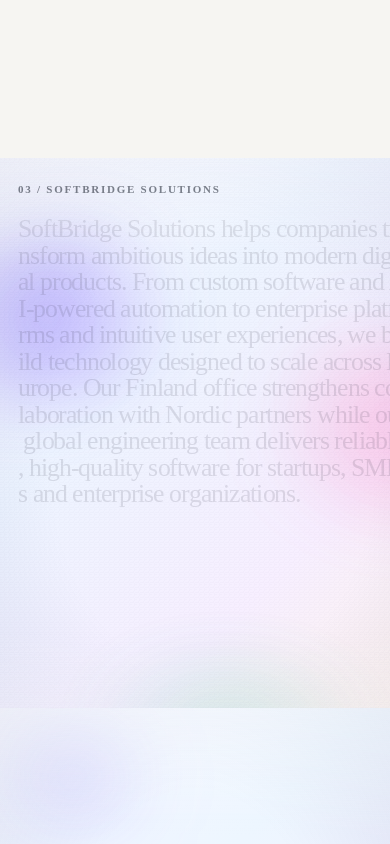
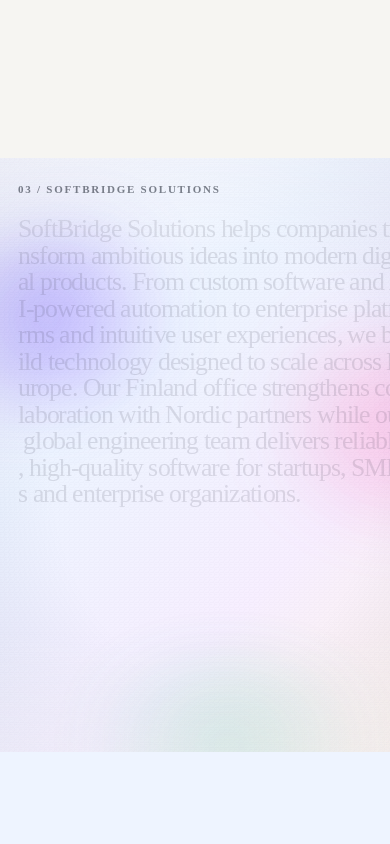
Before and after one commit to Dpehect/Trionn, a Next.js app: page / in a window 390 px wide. Shown: the part 8211-9055 px from the top of the page. Built offline with nearby package versions, Linux system fonts and the light colour scheme.

Commit message:
home l3 scroll slow to l4

```diff
--- a/components/brand-statement-home.module.css
+++ b/components/brand-statement-home.module.css
@@ -1,17 +1,22 @@
 .section {
   position: relative !important;
   width: 100% !important;
-  height: 550px !important;
-  min-height: 550px !important;
-  max-height: 550px !important;
+
+  /*
+    Scroll runway: the visible panel stays 550px,
+    but the outer section remains active until every letter finishes.
+  */
+  height: 2350px !important;
+  min-height: 2350px !important;
+  max-height: none !important;
   margin-top: 0 !important;
-  overflow: hidden !important;
-  contain: layout paint style;
+  overflow: visible !important;
+  contain: layout style;
 }
 
 .sticky {
-  position: relative !important;
-  top: auto !important;
+  position: sticky !important;
+  top: 0 !important;
   width: 100% !important;
   height: 550px !important;
   min-height: 550px !important;
@@ -73,14 +78,15 @@
 }
 
 @media (max-width: 900px) {
-  .section,
+  .section {
+    height: 2100px !important;
+    min-height: 2100px !important;
+  }
+
   .sticky {
     height: 550px !important;
     min-height: 550px !important;
     max-height: 550px !important;
-  }
-
-  .sticky {
     padding: 26px 18px 22px !important;
   }
 
@@ -111,6 +117,11 @@
 }
 
 @media (max-width: 600px) {
+  .section {
+    height: 2250px !important;
+    min-height: 2250px !important;
+  }
+
   .sticky {
     padding-top: 22px !important;
   }
--- a/components/brand-statement-section.tsx
+++ b/components/brand-statement-section.tsx
@@ -83,7 +83,7 @@ export function BrandStatementSection() {
           return "#1d2330";
         },
         stagger: {
-          each: 0.012,
+          each: 0.014,
           from: "start",
         },
         ease: "none",
@@ -92,9 +92,9 @@ export function BrandStatementSection() {
       // Smooth letter-by-letter scroll reveal as user scrolls past section
       ScrollTrigger.create({
         trigger: section,
-        start: "top 82%",
-        end: "+=1700",
-        scrub: 1.1,
+        start: "top top",
+        end: "bottom bottom",
+        scrub: 1.25,
         animation: revealTimeline,
         invalidateOnRefresh: true,
       });
@@ -108,9 +108,9 @@ export function BrandStatementSection() {
           ease: "power2.out",
           scrollTrigger: {
             trigger: section,
-            start: "top 55%",
-            end: "+=1450",
-            scrub: 1.05,
+            start: "top 18%",
+            end: "bottom bottom",
+            scrub: 1.1,
           },
         }
       );
```
